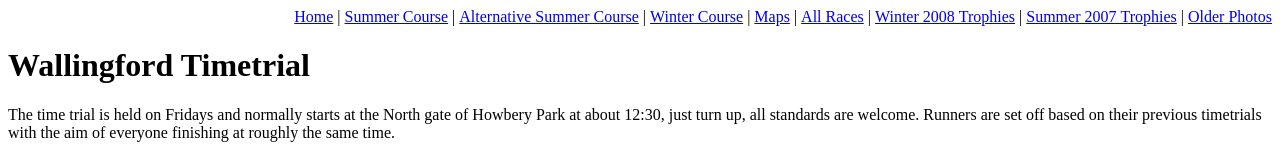
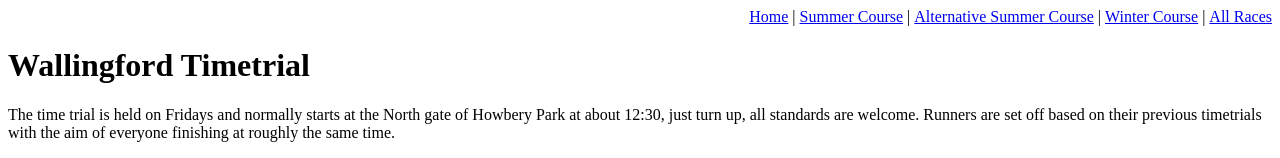
Before and after one commit to Antony74/timetrial, a React (Vite) app: page / in a window 1280 px wide. Shown: the top 158 px of the page. Built offline with nearby package versions, Linux system fonts and the light colour scheme; no server answers.

Commit message:
Remove the other header items.  I might want to get the maps working, but the photos are two far out of date.

```diff
--- a/src/header.tsx
+++ b/src/header.tsx
@@ -12,15 +12,7 @@ const Header: React.FunctionComponent = () => (
     <Sep></Sep>
     <a href='#Winter'>Winter&nbsp;Course</a>
     <Sep></Sep>
-    <a href='#Running'>Maps</a>
-    <Sep></Sep>
     <a href='#All'>All&nbsp;Races</a>
-    <Sep></Sep>
-    <a href='#Winter2008'>Winter&nbsp;2008&nbsp;Trophies</a>
-    <Sep></Sep>
-    <a href='#Summer2007'>Summer&nbsp;2007&nbsp;Trophies</a>
-    <Sep></Sep>
-    <a href='#Photos'>Older&nbsp;Photos</a>
   </p>
 );
 
```
